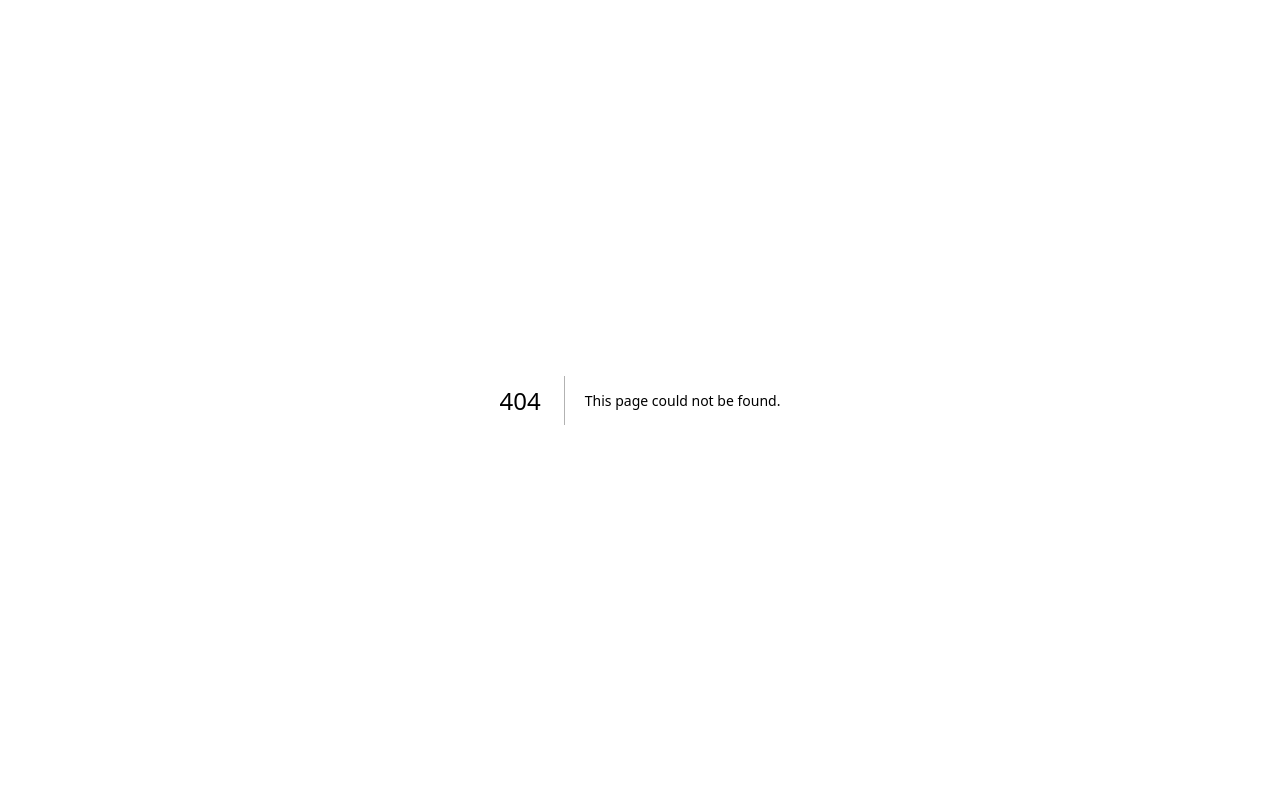
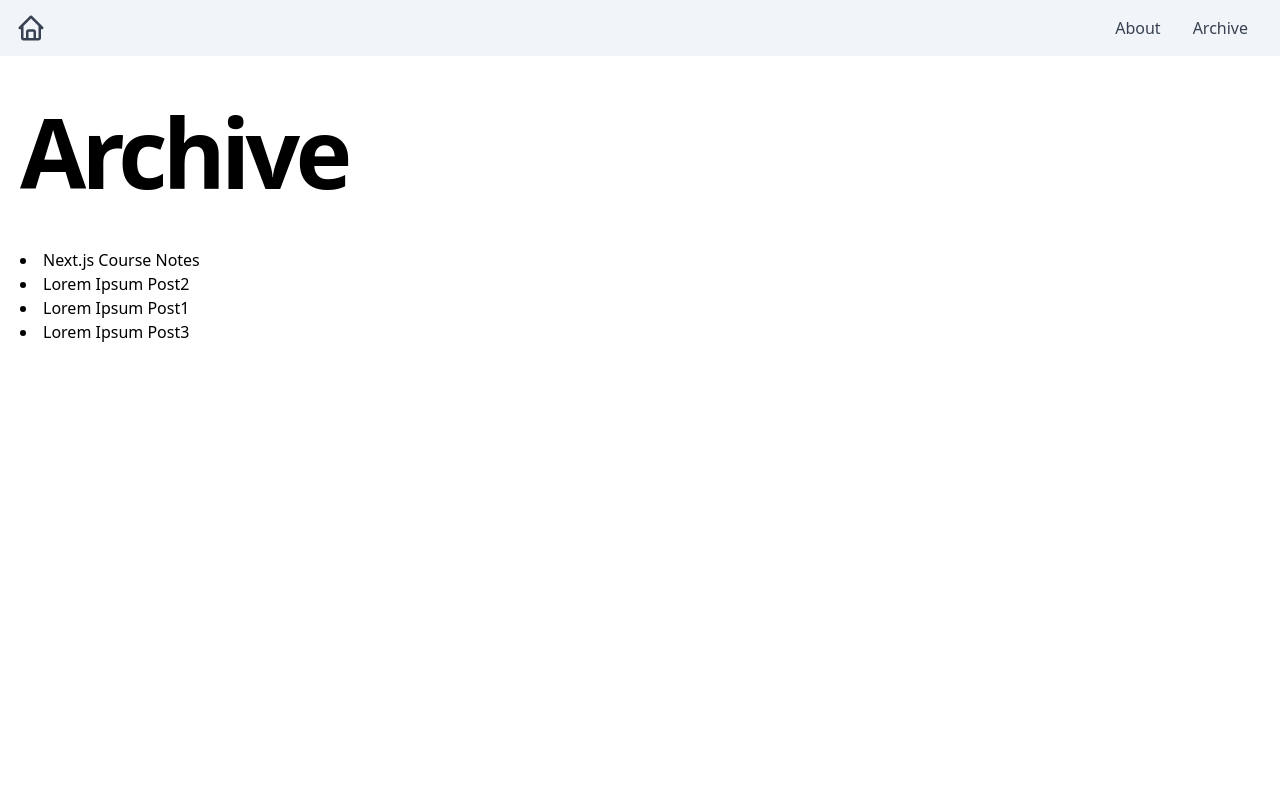
Before and after one commit to simonhlee97/simonpostcom, a Next.js app: page /archive in a window 1280 px wide. Before the commit this address had no page. Shown: the top 800 px of the page. Built offline with nearby package versions, Linux system fonts and the light colour scheme.

Commit message:
feat: archive page

```diff
--- a/components/layout.tsx
+++ b/components/layout.tsx
@@ -1,7 +1,7 @@
 import Footer from './footer'
 import Meta from './meta'
 import { BiHome } from 'react-icons/bi'
-
+import Link from 'next/link'
 type Props = {
 	preview?: boolean
 	children: React.ReactNode
@@ -49,14 +49,16 @@ function Navbar() {
               md:justify-between
               md:pt-0">
 					<li>
-						<a className="md:p-4 py-2 block hover:text-blue-500" href="/about">
-							About
-						</a>
+						<Link href="/about">
+							<a className="md:p-4 py-2 block hover:text-blue-500">
+								About
+							</a>
+						</Link>
 					</li>
 					<li>
-						<a className="md:p-4 py-2 block hover:text-blue-500" href="/">
-							Blog
-						</a>
+						<Link href="/archive">
+							<a className="md:p-4 py-2 block hover:text-blue-500">Archive</a>
+						</Link>
 					</li>
 				</ul>
 			</div>
--- a/pages/about.tsx
+++ b/pages/about.tsx
@@ -21,7 +21,7 @@ export default function About() {
 						</p>
 
 						<p className="mb-8">
-							I'm a web developer, books/podcast nerd, 4.0 tennis player, terrible
+							I'm a web developer, books/podcast nerd, 4.0 tennis player, 15-handicap
 							golfer, pizza/taco connoisseur, and (not ashamed to admit) a die-hard
 							Indiana Pacers fan 🏀.
 						</p>
--- /dev/null
+++ b/pages/archive.tsx
@@ -0,0 +1,39 @@
+import { getAllPosts } from '../lib/api'
+import Post from '../types/post'
+import Layout from '../components/layout'
+import Container from '../components/container'
+import PostTitle from '../components/post-title'
+
+import Link from 'next/link'
+import SectionSeparator from '../components/section-separator';
+
+
+type Props = {
+	allPosts: Post[]
+}
+
+const Archive = ({ allPosts }: Props) => {
+  return (
+		<Layout>
+			<Container>
+				<div className="mt-12">
+					<PostTitle>Archive</PostTitle>
+					{allPosts.map((post) => (
+						<li className="article">
+							<Link href={`/posts/${post.slug}`}>{post.title}</Link>
+						</li>
+					))}
+				</div>
+			</Container>
+		</Layout>
+  )
+}
+export default Archive
+
+export const getStaticProps = async () => {
+	const allPosts = getAllPosts(['title', 'date', 'slug'])
+
+	return {
+		props: { allPosts },
+	}
+}
--- a/styles/index.css
+++ b/styles/index.css
@@ -24,3 +24,8 @@ span.post-meta {
 	align-items: center;
 	justify-content: space-between;
 }
+
+.article:hover {
+	text-decoration: underline;
+	color: #1d1de4;
+}
```
